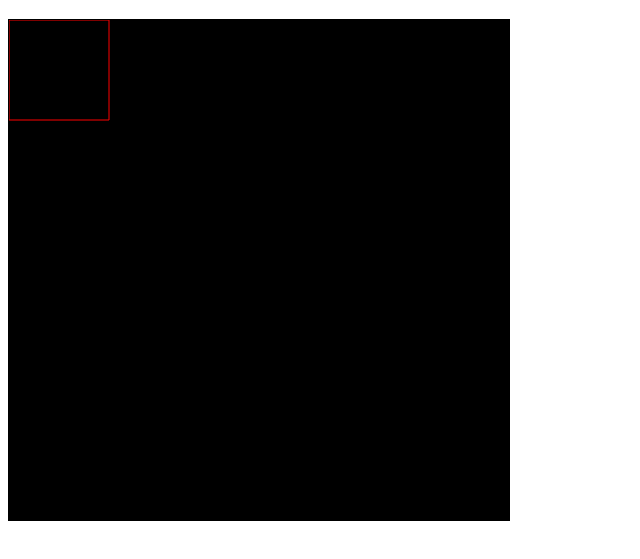
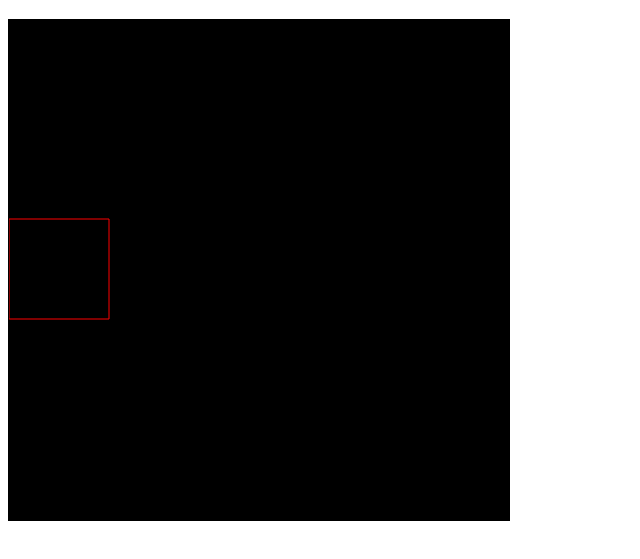
Before and after one commit to amitkumar/asteroids, a plain HTML site: page index.html in a window 1280 px wide. Shown: the part 61-620 px from the top of the page, without its empty margins (0-640 px from the left). Drawn offline with Linux system fonts and the light colour scheme.

Commit message:
updating rect path to use variables + equations

```diff
--- a/index.html
+++ b/index.html
@@ -335,10 +335,10 @@
 			// Start a new path
 			context.beginPath();
 			// Now define the path with .moveTo() and .lineTo() methods
-			context.moveTo(0, 0);
-			context.lineTo(100, 0);
-			context.lineTo(100, 100);
-			context.lineTo(0, 100);
+			context.moveTo(x, y);
+			context.lineTo(x + rectWidth, y);
+			context.lineTo(x + rectWidth, y + rectHeight);
+			context.lineTo(x, y + rectHeight);
 			context.closePath();
 
 			// The path is only made visible when we call .stroke()
```
